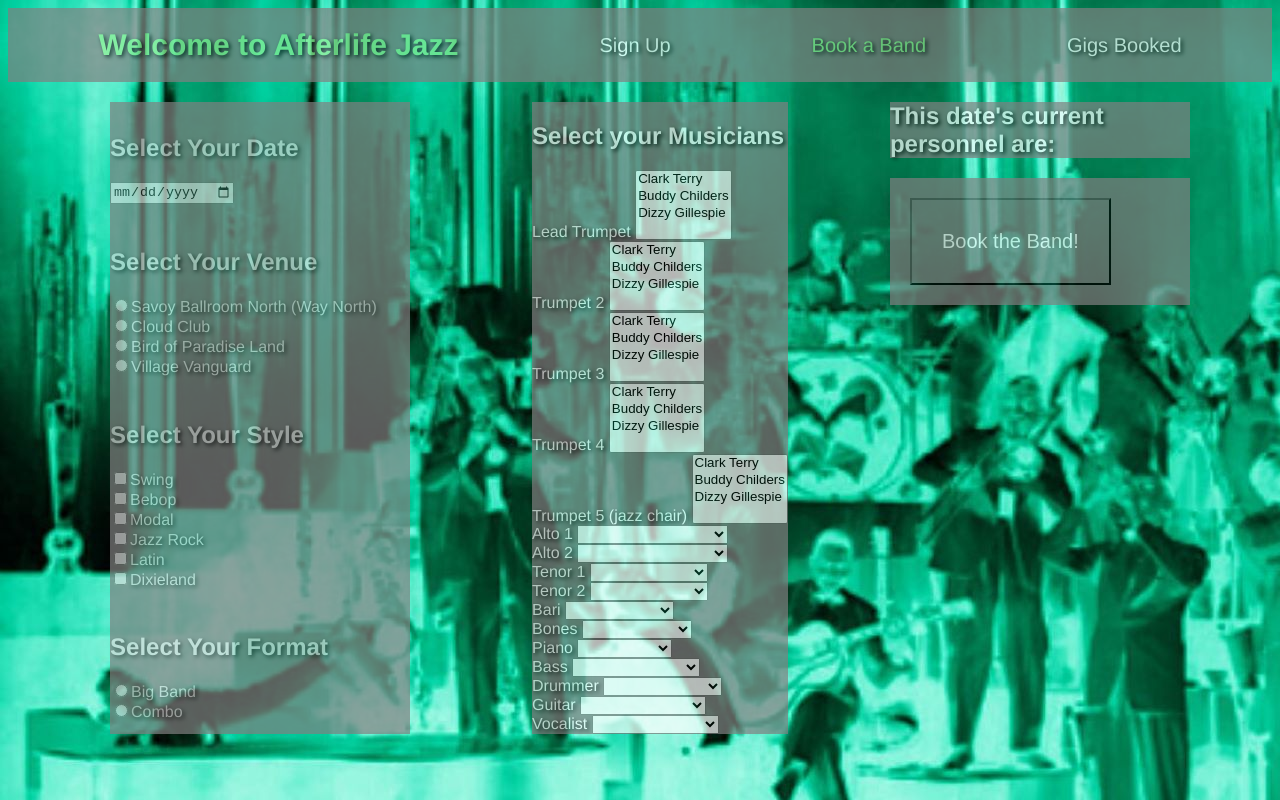
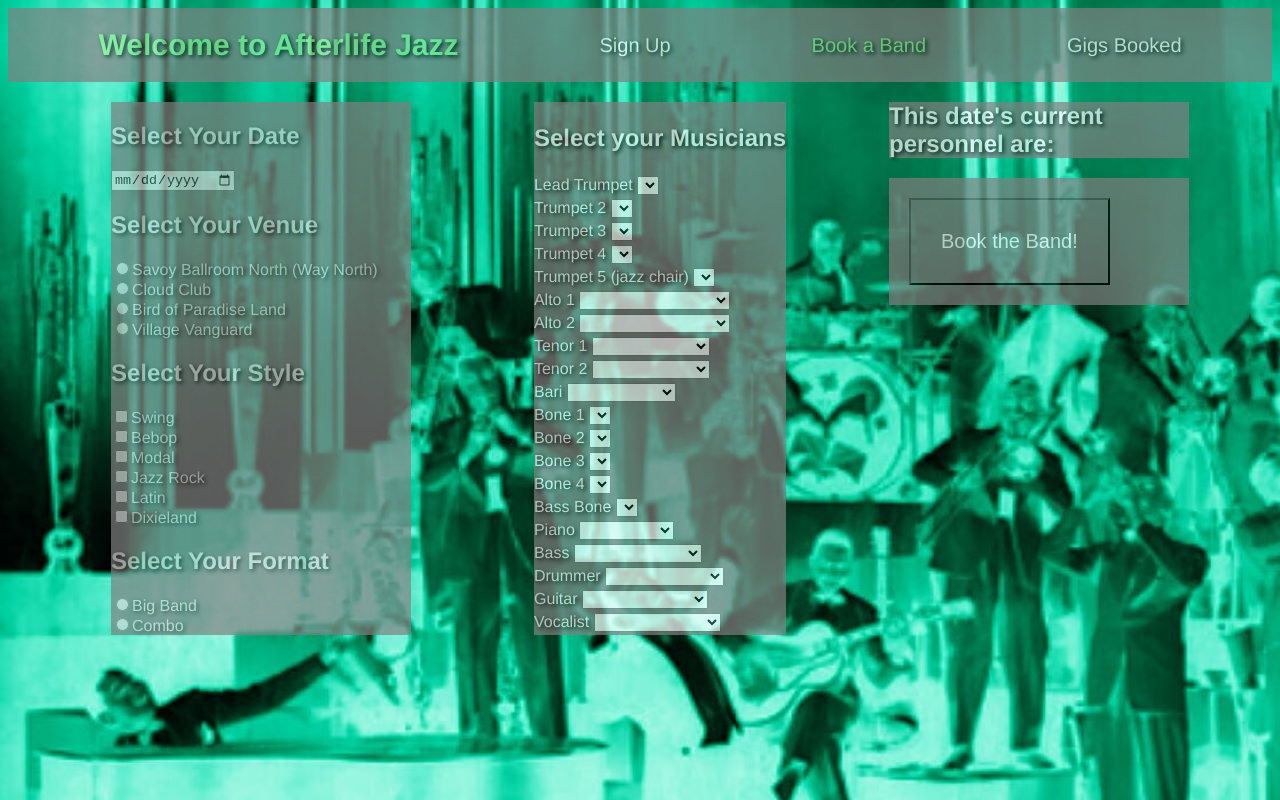
Before and after one commit to planetbutler/Afterlife-Jazz, a Vue app: page / in a window 1280 px wide. Built offline with nearby package versions, Linux system fonts and the light colour scheme.

Commit message:
worked on musician select

```diff
--- a/src/views/bookingTool.vue
+++ b/src/views/bookingTool.vue
@@ -32,36 +32,36 @@
         <h2>Select your Musicians</h2>
         <div>
           <div>Lead Trumpet
-            <select v-model="trumpet" multiple="true">
-              <option v-for="(cat, index) in trumpetPlayers" :value="cat" :key="index">{{ cat.nickName }} {{ cat.last }}</option>
+            <select v-model="trumpet1" @change="filterMusicians">
+              <option v-for="(cat, index) in trumpet1Players" :value="cat" :key="index+1">{{ cat.nickName }} {{ cat.last }}</option>
             </select>
           </div>
         </div>
         <div>
           <div>Trumpet 2
-            <select v-model="trumpet" multiple="true">
-              <option v-for="(cat, index) in trumpetPlayers" :value="cat" :key="index">{{ cat.nickName }} {{ cat.last }}</option>
+            <select v-model="trumpet2" @change="filterMusicians">
+              <option v-for="(cat, index) in trumpet2Players" :value="cat" :key="index+1">{{ cat.nickName }} {{ cat.last }}</option>
             </select>
           </div>
         </div>
         <div>
           <div>Trumpet 3
-            <select v-model="trumpet" multiple="true">
-              <option v-for="(cat, index) in trumpetPlayers" :value="cat" :key="index">{{ cat.nickName }} {{ cat.last }}</option>
+            <select v-model="trumpet3" @change="filterMusicians">
+              <option v-for="(cat, index) in trumpet3Players" :value="cat" :key="index+1">{{ cat.nickName }} {{ cat.last }}</option>
             </select>
           </div>
         </div>
         <div>
           <div>Trumpet 4
-            <select v-model="trumpet" multiple="true">
-              <option v-for="(cat, index) in trumpetPlayers" :value="cat" :key="index">{{ cat.nickName }} {{ cat.last }}</option>
+            <select v-model="trumpet4" @change="filterMusicians">
+              <option v-for="(cat, index) in trumpet4Players" :value="cat" :key="index+1">{{ cat.nickName }} {{ cat.last }}</option>
             </select>
           </div>
         </div>
         <div>
           <div>Trumpet 5 (jazz chair)
-            <select v-model="trumpet" multiple="true">
-              <option v-for="(cat, index) in trumpetPlayers" :value="cat" :key="index">{{ cat.nickName }} {{ cat.last }}</option>
+            <select v-model="trumpet5" @change="filterMusicians">
+              <option v-for="(cat, index) in trumpet5Players" :value="cat" :key="index+1">{{ cat.nickName }} {{ cat.last }}</option>
             </select>
           </div>
         </div>
@@ -83,29 +83,57 @@
         </div>
         <div>
           <div>Tenor 1
-            <select v-model="tenor">
-              <option v-for="(cat, index) in tenorPlayers" :value="cat" :key="index">{{ cat.nickName }} {{ cat.last }}</option>
+            <select v-model="tenor1" @change="filterMusicians">
+              <option v-for="(cat, index) in tenor1Players" :value="cat" :key="index+1">{{ cat.nickName }} {{ cat.last }}</option>
             </select>
           </div>
         </div>
         <div>
           <div>Tenor 2
-            <select v-model="tenor">
-              <option v-for="(cat, index) in tenorPlayers" :value="cat" :key="index">{{ cat.nickName }} {{ cat.last }}</option>
+            <select v-model="tenor2" @change="filterMusicians">
+              <option v-for="(cat, index) in tenor2Players" :value="cat" :key="index+1">{{ cat.nickName }} {{ cat.last }}</option>
             </select>
           </div>
         </div>
         <div>
           <div>Bari
             <select v-model="bari">
-              <option v-for="(cat, index) in bariPlayers" :value="cat" :key="index">{{ cat.nickName }} {{ cat.last }}</option>
+              <option v-for="(cat, index) in bariPlayers" :value="cat" :key="index+1">{{ cat.nickName }} {{ cat.last }}</option>
             </select>
           </div>
         </div>
         <div>
-          <div>Bones
-            <select v-model="bone" :close-on-select="true">
-              <option v-for="(cat, index) in bonePlayers" :value="cat" :key="index">{{ cat.nickName }} {{ cat.last }}</option>
+          <div>Bone 1
+            <select v-model="bone1" @change="filterMusicians">
+              <option v-for="(cat, index) in bone1Players" :value="cat" :key="index+1">{{ cat.nickName }} {{ cat.last }}</option>
+            </select>
+          </div>
+        </div>
+        <div>
+          <div>Bone 2
+            <select v-model="bone2" @change="filterMusicians">
+              <option v-for="(cat, index) in bone2Players" :value="cat" :key="index+1">{{ cat.nickName }} {{ cat.last }}</option>
+            </select>
+          </div>
+        </div>
+        <div>
+          <div>Bone 3
+            <select v-model="bone3" @change="filterMusicians">
+              <option v-for="(cat, index) in bone3Players" :value="cat" :key="index+1">{{ cat.nickName }} {{ cat.last }}</option>
+            </select>
+          </div>
+        </div>
+        <div>
+          <div>Bone 4
+            <select v-model="bone4" @change="filterMusicians">
+              <option v-for="(cat, index) in bone4Players" :value="cat" :key="index+1">{{ cat.nickName }} {{ cat.last }}</option>
+            </select>
+          </div>
+        </div>
+        <div>
+          <div>Bass Bone
+            <select v-model="bone5" @change="filterMusicians">
+              <option v-for="(cat, index) in bone5Players" :value="cat" :key="index+1">{{ cat.nickName }} {{ cat.last }}</option>
             </select>
           </div>
         </div>
@@ -148,17 +176,26 @@
       <div class="datecol">
         <h2 class="maker">This date's current personnel are:</h2>
         <div class="maker">
-          <div v-show="trumpet.nickName">On Trumpet {{ trumpet.nickName }} {{ trumpet.last }}</div>
-          <div v-show="alto1.first">On Alto Sax {{ alto1.nickName }} {{ alto1.last }}</div>
-          <div v-show="alto2.first">On Alto Sax {{ alto2.nickName }} {{ alto2.last }}</div>
-          <div v-show="tenor.first">On Tenor Sax {{ tenor.nickName }} {{ tenor.last }}</div>
-          <div v-show="bari.first">On Bari Sax {{ bari.nickName }} {{ bari.last }}</div>
-          <div v-show="bone.first">On Trombone {{ bone.nickName }} {{ bone.last }}</div>
-          <div v-show="piano.first">On Piano {{ piano.nickName }} {{ piano.last }}</div>
-          <div v-show="bass.first">On Bass {{ bass.nickName }} {{ bass.last }}</div>
-          <div v-show="drummer.first">On Drums {{ drummer.nickName }} {{ drummer.last }}</div>
-          <div v-show="guitar.first">On Guitar {{ guitar.nickName }} {{ guitar.last }}</div>
-          <div v-show="vocalist.first">On Vocals {{ vocalist.nickName }} {{ vocalist.last }}</div>
+          <div v-show="trumpet1.nickName">On Trumpet {{ trumpet1.nickName }} {{ trumpet1.last }}</div>
+          <div v-show="trumpet2.nickName">On Trumpet {{ trumpet2.nickName }} {{ trumpet2.last }}</div>
+          <div v-show="trumpet3.nickName">On Trumpet {{ trumpet3.nickName }} {{ trumpet3.last }}</div>
+          <div v-show="trumpet4.nickName">On Trumpet {{ trumpet4.nickName }} {{ trumpet4.last }}</div>
+          <div v-show="trumpet5.nickName">On Trumpet {{ trumpet5.nickName }} {{ trumpet5.last }}</div>
+          <div v-show="alto1.nickName">On Alto Sax {{ alto1.nickName }} {{ alto1.last }}</div>
+          <div v-show="alto2.nickName">On Alto Sax {{ alto2.nickName }} {{ alto2.last }}</div>
+          <div v-show="tenor1.nickName">On Tenor Sax {{ tenor1.nickName }} {{ tenor1.last }}</div>
+          <div v-show="tenor2.nickName">On Tenor Sax {{ tenor2.nickName }} {{ tenor2.last }}</div>
+          <div v-show="bari.nickName">On Bari Sax {{ bari.nickName }} {{ bari.last }}</div>
+          <div v-show="bone1.nickName">On Trombone {{ bone1.nickName }} {{ bone1.last }}</div>
+          <div v-show="bone2.nickName">On Trombone {{ bone2.nickName }} {{ bone2.last }}</div>
+          <div v-show="bone3.nickName">On Trombone {{ bone3.nickName }} {{ bone3.last }}</div>
+          <div v-show="bone4.nickName">On Trombone {{ bone4.nickName }} {{ bone4.last }}</div>
+          <div v-show="bone5.nickName">On Trombone {{ bone5.nickName }} {{ bone5.last }}</div>
+          <div v-show="piano.nickName">On Piano {{ piano.nickName }} {{ piano.last }}</div>
+          <div v-show="bass.nickName">On Bass {{ bass.nickName }} {{ bass.last }}</div>
+          <div v-show="drummer.nickName">On Drums {{ drummer.nickName }} {{ drummer.last }}</div>
+          <div v-show="guitar.nickName">On Guitar {{ guitar.nickName }} {{ guitar.last }}</div>
+          <div v-show="vocalist.nickName">On Vocals {{ vocalist.nickName }} {{ vocalist.last }}</div>
           <button @click="addBand">Book the Band!</button>
         </div>
         <div>
@@ -192,12 +229,21 @@ export default {
   },
   data() {
     return {
-      trumpet: {first:null, last:null, nickName:null, axe:null, style:null, format:null, dob:null, dod:null},
+      trumpet1: {first:null, last:null, nickName:null, axe:null, style:null, format:null, dob:null, dod:null},
+      trumpet2: {first:null, last:null, nickName:null, axe:null, style:null, format:null, dob:null, dod:null},
+      trumpet3: {first:null, last:null, nickName:null, axe:null, style:null, format:null, dob:null, dod:null},
+      trumpet4: {first:null, last:null, nickName:null, axe:null, style:null, format:null, dob:null, dod:null},
+      trumpet5: {first:null, last:null, nickName:null, axe:null, style:null, format:null, dob:null, dod:null},
       alto1: {first:null, last:null, nickName:null, axe:null, style:null, format:null, dob:null, dod:null},
       alto2: {first:null, last:null, nickName:null, axe:null, style:null, format:null, dob:null, dod:null},
-      tenor: {first:null, last:null, nickName:null, axe:null, style:null, format:null, dob:null, dod:null},
+      tenor1: {first:null, last:null, nickName:null, axe:null, style:null, format:null, dob:null, dod:null},
+      tenor2: {first:null, last:null, nickName:null, axe:null, style:null, format:null, dob:null, dod:null},
       bari: {first:null, last:null, nickName:null, axe:null, style:null, format:null, dob:null, dod:null},
-      bone: {first:null, last:null, nickName:null, axe:null, style:null, format:null, dob:null, dod:null},
+      bone1: {first:null, last:null, nickName:null, axe:null, style:null, format:null, dob:null, dod:null},
+      bone2: {first:null, last:null, nickName:null, axe:null, style:null, format:null, dob:null, dod:null},
+      bone3: {first:null, last:null, nickName:null, axe:null, style:null, format:null, dob:null, dod:null},
+      bone4: {first:null, last:null, nickName:null, axe:null, style:null, format:null, dob:null, dod:null},
+      bone5: {first:null, last:null, nickName:null, axe:null, style:null, format:null, dob:null, dod:null},
       piano: {first:null, last:null, nickName:null, axe:null, style:null, format:null, dob:null, dod:null},
       bass: {first:null, last:null, nickName:null, axe:null, style:null, format:null, dob:null, dod:null},
       drummer: {first:null, last:null, nickName:null, axe:null, style:null, format:null, dob:null, dod:null},
@@ -205,12 +251,21 @@ export default {
       vocalist: {first:null, last:null, nickName:null, axe:null, style:null, format:null, dob:null, dod:null},
       style: '',
       format: '',
-      trumpetPlayers:[],
+      trumpet1Players:[],
+      trumpet2Players:[],
+      trumpet3Players:[],
+      trumpet4Players:[],
+      trumpet5Players:[],
       alto1Players:[],
       alto2Players:[],
-      tenorPlayers:[],
+      tenor1Players:[],
+      tenor2Players:[],
       bariPlayers:[],
-      bonePlayers:[],
+      bone1Players:[],
+      bone2Players:[],
+      bone3Players:[],
+      bone4Players:[],
+      bone5Players:[],
       pianoPlayers:[],
       bassPlayers:[],
       drummerPlayers:[],
@@ -245,16 +300,64 @@ export default {
       this.$store.dispatch('addBand', band);
     },
     filterMusicians() {
-      this.trumpetPlayers=this.musicians.filter(item => item.axe==='trumpet');
+      this.trumpet1Players=this.musicians
+        .filter(item => item.axe==='trumpet')
+        .filter(item => item.nickName !== this.trumpet2.nickName
+        && this.trumpet3.nickName && this.trumpet4.nickName
+        && this.trumpet5.nickName);
+      this.trumpet2Players=this.musicians
+      .filter(item => item.axe==='trumpet')
+        .filter(item => item.nickName !== this.trumpet1.nickName
+        && this.trumpet3.nickName && this.trumpet4.nickName
+        && this.trumpet5.nickName);
+      this.trumpet3Players=this.musicians
+      .filter(item => item.axe==='trumpet')
+        .filter(item => item.nickName !== this.trumpet1.nickName
+        && this.trumpet2.nickName && this.trumpet4.nickName
+        && this.trumpet5.nickName);
+      this.trumpet4Players=this.musicians
+      .filter(item => item.axe==='trumpet')
+        .filter(item => item.nickName !== this.trumpet1.nickName
+        && this.trumpet2.nickName && this.trumpet3.nickName
+        && this.trumpet5.nickName);
+      this.trumpet5Players=this.musicians
+      .filter(item => item.axe==='trumpet')
+        .filter(item => item.nickName !== this.trumpet1.nickName
+        && this.trumpet2.nickName && this.trumpet3.nickName
+        && this.trumpet4.nickName);
       this.alto1Players = this.musicians
         .filter(item => item.axe==='alto')
         .filter(item => item.nickName !== this.alto2.nickName);
       this.alto2Players = this.musicians
         .filter(item => item.axe==='alto')
         .filter(item => item.nickName !== this.alto1.nickName);
-      this.tenorPlayers=this.musicians.filter(item => item.axe==='tenor');
+      this.tenor1Players=this.musicians.filter(item => item.axe==='tenor')
+        .filter(item => item.axe==='tenor')
+        .filter(item => item.nickName !== this.tenor2.nickName);
+      this.tenor2Players=this.musicians.filter(item => item.axe==='tenor')
+        .filter(item => item.axe==='tenor')
+        .filter(item => item.nickName !== this.tenor1.nickName);
       this.bariPlayers=this.musicians.filter(item => item.axe==='bari');
-      this.bonePlayers=this.musicians.filter(item => item.axe==='bone');
+      this.bone1Players=this.musicians.filter(item => item.axe==='bone')
+        .filter(item => item.axe==='bone')
+        .filter(item => item.nickName !== this.bone2.nickName
+        && this.bone3.nickName && this.bone4.nickName && this.bone5.nickName);
+      this.bone2Players=this.musicians.filter(item => item.axe==='bone')
+        .filter(item => item.axe==='bone')
+        .filter(item => item.nickName !== this.bone1.nickName
+        && this.bone3.nickName && this.bone4.nickName && this.bone5.nickName);
+      this.bone3Players=this.musicians.filter(item => item.axe==='bone')
+        .filter(item => item.axe==='bone')
+        .filter(item => item.nickName !== this.bone1.nickName
+        && this.bone2.nickName && this.bone4.nickName && this.bone5.nickName);
+      this.bone4Players=this.musicians.filter(item => item.axe==='bone')
+        .filter(item => item.axe==='bone')
+        .filter(item => item.nickName !== this.bone1.nickName
+        && this.bone2.nickName && this.bone3.nickName && this.bone5.nickName);
+      this.bone5Players=this.musicians.filter(item => item.axe==='bone')
+        .filter(item => item.axe==='bone')
+        .filter(item => item.nickName !== this.bone1.nickName
+        && this.bone2.nickName && this.bone3.nickName && this.bone4.nickName);
       this.pianoPlayers=this.musicians.filter(item => item.axe==='piano');
       this.bassPlayers=this.musicians.filter(item => item.axe==='bass');
       this.drummerPlayers=this.musicians.filter(item => item.axe==='drummer');
```
